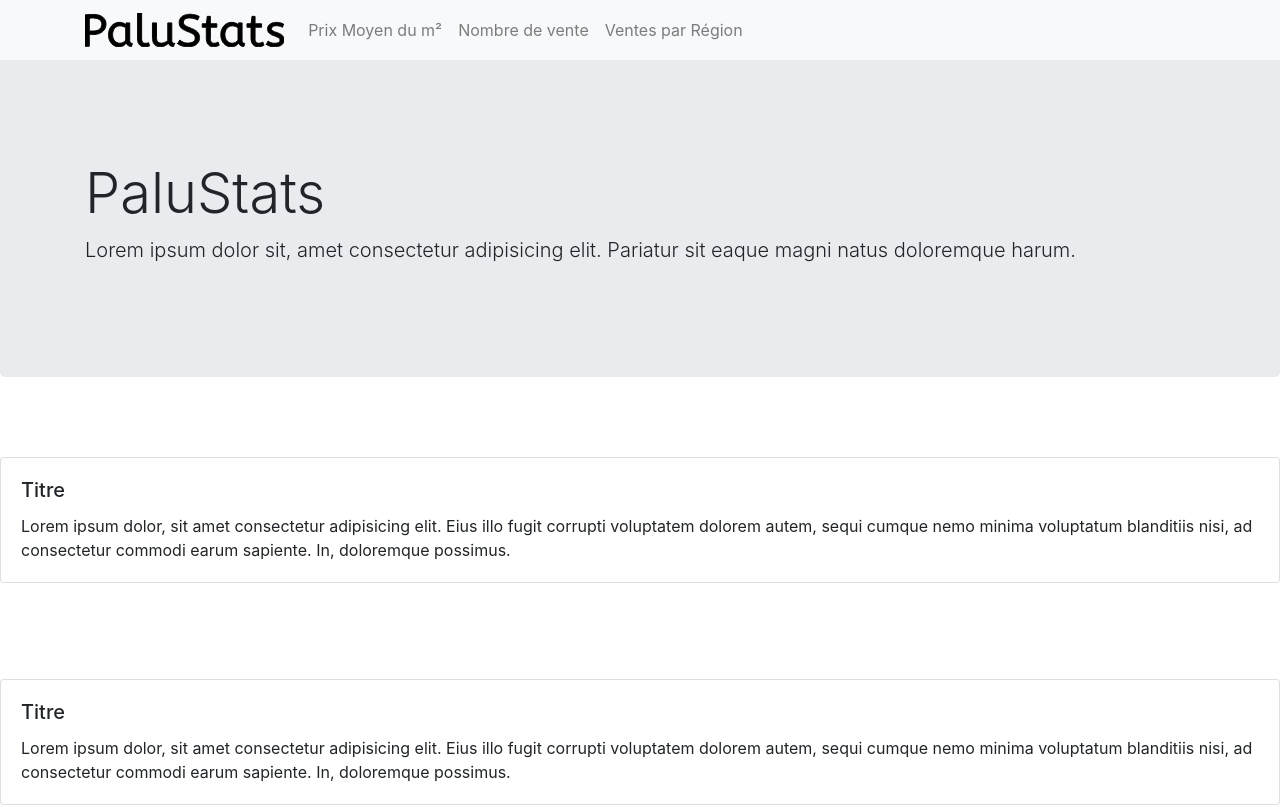
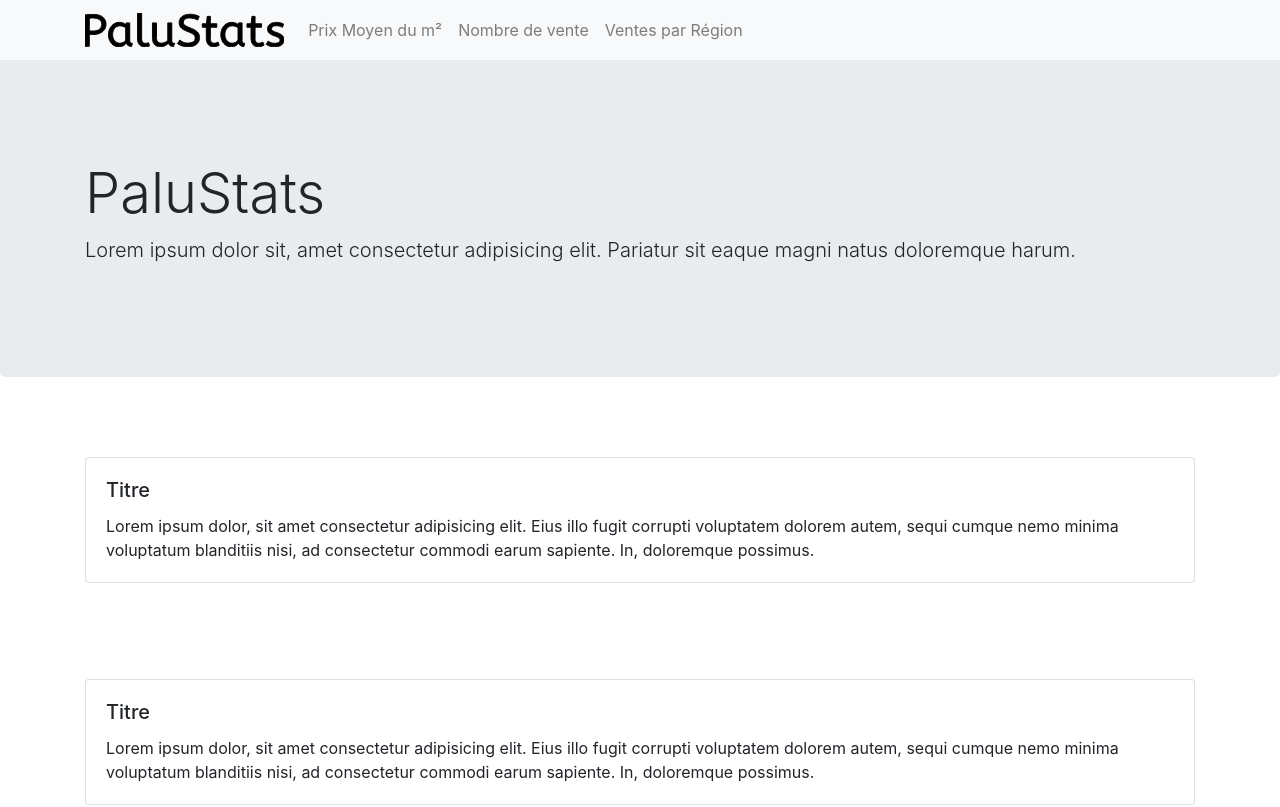
Before and after one commit to DeadMeon/TP-Web-FullStack-Lab, a Next.js app in the folder pwa/: page / in a window 1280 px wide. Shown: the top 807 px of the page. Built offline with nearby package versions, Linux system fonts and the light colour scheme.

Commit message:
Ajout d'un container autour des cards

```diff
--- a/pwa/components/CardComponent.tsx
+++ b/pwa/components/CardComponent.tsx
@@ -1,9 +1,10 @@
 import React, { Component } from "react";
-import { Card } from "react-bootstrap";
+import { Card, Container } from "react-bootstrap";
 
 export default class CardComponent extends Component {
     render() {
-        return <Card>
+        return <Container>
+            <Card>
                 <Card.Body>
                     <Card.Title>Titre</Card.Title>
                     <Card.Text>
@@ -11,5 +12,6 @@ export default class CardComponent extends Component {
                     </Card.Text>
                 </Card.Body>
             </Card>
+        </Container>
     }
 }
```
Lines whose indentation alone changed are shown as unchanged.
